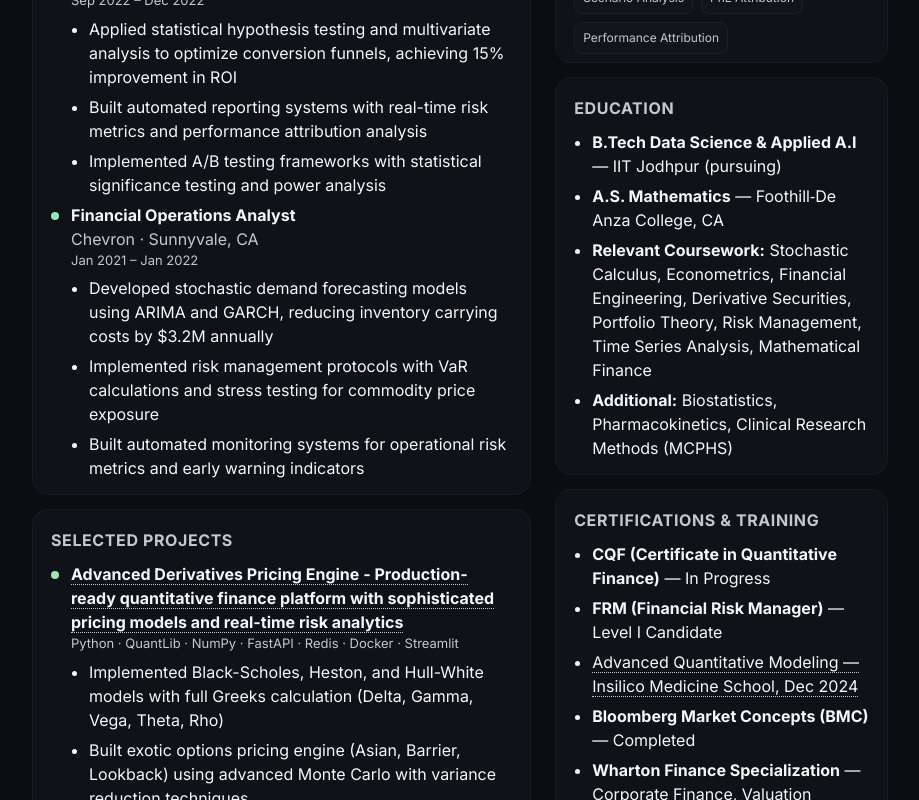
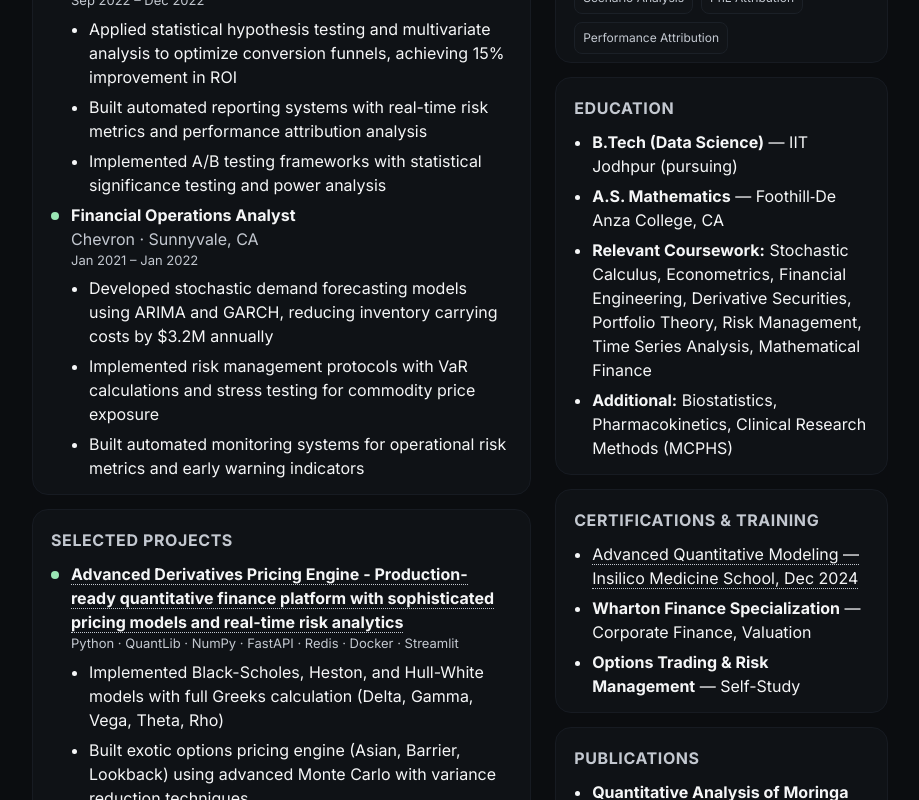
Before and after one commit to sohammirajkar/SohumMirazkar_Resume, a React (Vite) app: page / in a window 1280 px wide. Shown: the part 1180-1980 px from the top of the page, without its empty margins (180-1099 px from the left). Built offline with nearby package versions, Linux system fonts and the light colour scheme.

Commit message:
Update Certification

```diff
--- a/src/resume/App.tsx
+++ b/src/resume/App.tsx
@@ -237,7 +237,7 @@ export default function App() {
           <section className="card">
             <h2>Education</h2>
             <ul>
-              <li><strong>B.Tech Data Science & Applied A.I</strong> — IIT Jodhpur (pursuing)</li>
+              <li><strong>B.Tech (Data Science)</strong> — IIT Jodhpur (pursuing)</li>
               <li><strong>A.S. Mathematics</strong> — Foothill‑De Anza College, CA</li>
               <li><strong>Relevant Coursework:</strong> Stochastic Calculus, Econometrics, Financial Engineering, Derivative Securities, Portfolio Theory, Risk Management, Time Series Analysis, Mathematical Finance</li>
               <li><strong>Additional:</strong> Biostatistics, Pharmacokinetics, Clinical Research Methods (MCPHS)</li>
@@ -246,15 +246,15 @@ export default function App() {
           <section className="card">
             <h2>Certifications & Training</h2>
             <ul>
-              <li><strong>CQF (Certificate in Quantitative Finance)</strong> — In Progress</li>
-              <li><strong>FRM (Financial Risk Manager)</strong> — Level I Candidate</li>
+
+
               <li>
                 <a href="https://drive.google.com/file/d/1ziS9qW2DboExWAQBDK5XgvHFVXF0Tk2T/view?usp=sharing"
                   target="_blank" rel="noreferrer">
                   Advanced Quantitative Modeling — Insilico Medicine School, Dec 2024
                 </a>
               </li>
-              <li><strong>Bloomberg Market Concepts (BMC)</strong> — Completed</li>
+
               <li><strong>Wharton Finance Specialization</strong> — Corporate Finance, Valuation</li>
               <li><strong>Options Trading & Risk Management</strong> — Self-Study</li>
             </ul>
```
